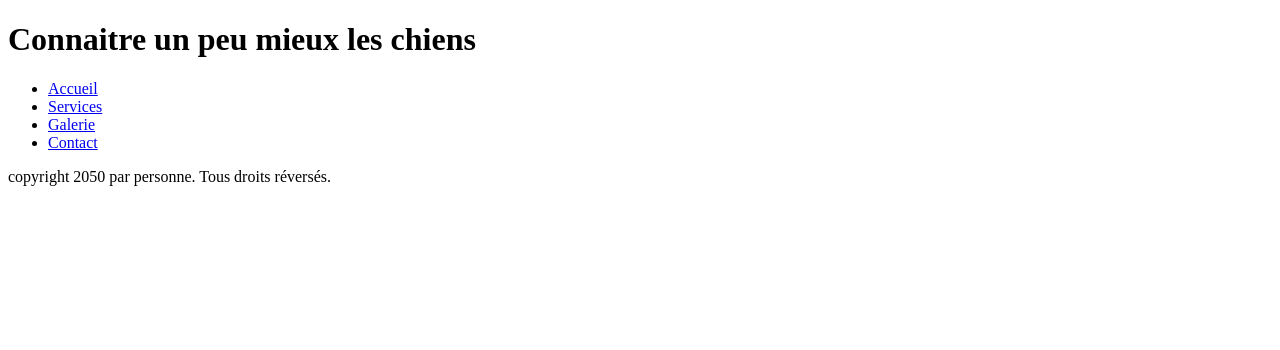
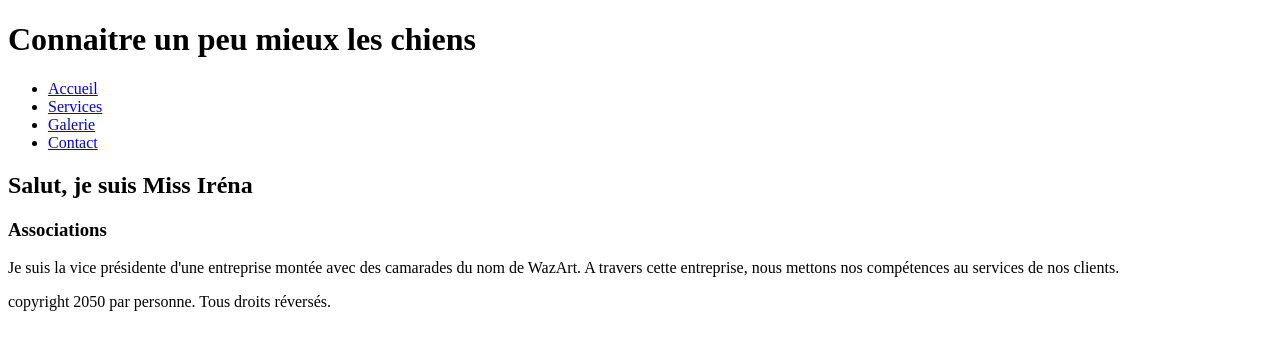
Before and after one commit to Irena-2/mon-cv, a plain HTML site: page index.html in a window 1280 px wide. Drawn offline with Linux system fonts and the light colour scheme.

Commit message:
mise en place de la section associations

```diff
--- a/index.html
+++ b/index.html
@@ -17,8 +17,15 @@
        </ul>
     </header>
 
-
-
+    <section class="index">
+        <div class="index-content">
+            <h1>Salut, je suis Miss Iréna</h1>
+            <h3>Associations</h3>
+            <p>Je suis la vice présidente d'une entreprise montée avec des camarades du nom de WazArt. A travers cette
+                entreprise, nous mettons nos compétences au services de nos clients.
+            </p>
+        </div>
+    </section>
     <footer><p>copyright 2050 par personne. Tous droits réversés.</p></footer>
 </body>
 </html>
```
